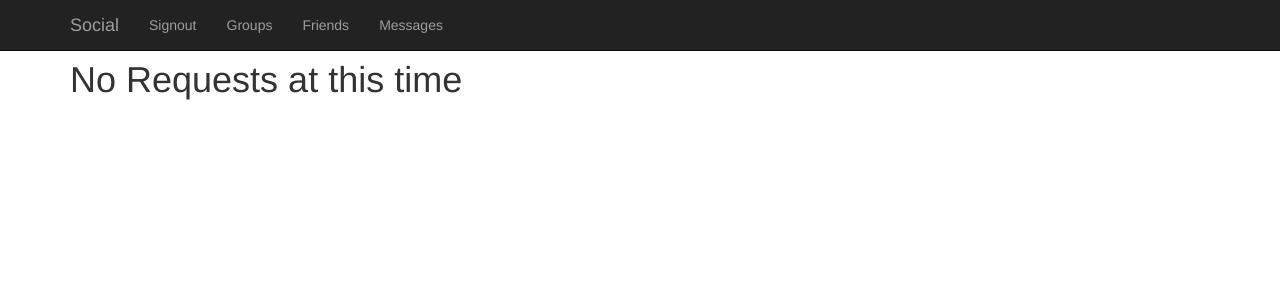
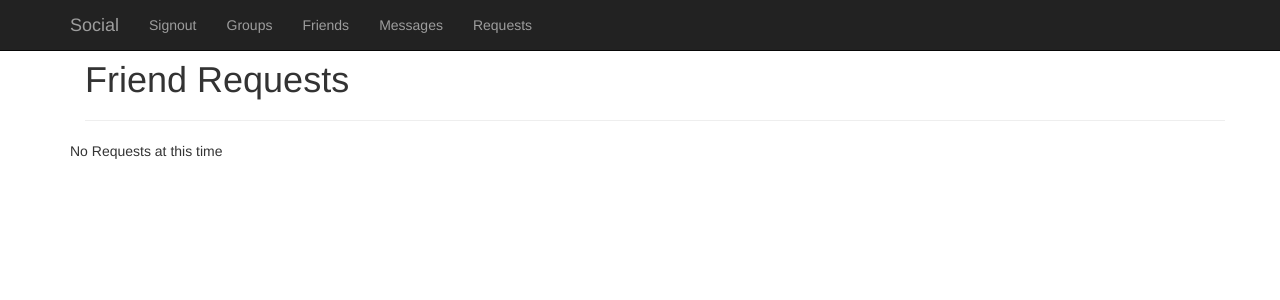
Before and after one commit to mattmac4241/flaskSocial, a Flask app: page /user/requests/ in a window 1280 px wide. Shown: the top 300 px of the page. Run offline with Flask 2, Linux system fonts and the light colour scheme; the visitor is signed in with stand-in values (Sample User, id 1); data comes from the database, SQL or seed files in the repository; data that the repository does not hold is empty; some libraries are stand-ins or nearby versions.

Commit message:
fixed delete friend

```diff
--- a/app/models.py
+++ b/app/models.py
@@ -1,5 +1,9 @@
 from app import db,app
 import datetime
+
+
+
+
 
 association_table = db.Table('association_table',
     db.Column('user_id', db.Integer, db.ForeignKey('posts.id')),
@@ -62,6 +66,7 @@ class User(db.Model):
 		if user in self.friends:
 			self.friends.remove(user)
 			user.friends.remove(self)
+			db.session.commit()
 			return self
 
 	def is_friend(self,user):
--- a/app/templates/base.html
+++ b/app/templates/base.html
@@ -38,7 +38,7 @@
               <li><a href="{{url_for('groups.groups') }}">Groups</a></li>
               <li><a href="{{url_for('users.friends') }}">Friends</a></li>
               <li><a href="{{url_for('messages.messages')}}">Messages</a><li>
-
+              <li><a href="{{url_for('users.requests')}}">Requests</a></li>
             {% endif %}
           </ul>
           {% if session.logged_in %}
--- a/app/templates/requests.html
+++ b/app/templates/requests.html
@@ -2,14 +2,20 @@
 
 {%block content%}
 <div class="container">
+	<h1>Friend Requests</h1>
+	<hr>
     <div class="row">
         <div class="name">
         	{%if len > 0%}
-	        	{%for user in users_from%}
-	            <h1>{{user.user_name}}</h1>
+	        	{%for req,user in users_from%}
+	        	<a href="/user/{{user.id}}/">{{user.user_name}}</a>
+	        	&nbsp;&nbsp;&nbsp;&nbsp;&nbsp;&nbsp;&nbsp;&nbsp;&nbsp;&nbsp;&nbsp;&nbsp;&nbsp;&nbsp;&nbsp;&nbsp;&nbsp;&nbsp;&nbsp;&nbsp;
+	        	<a href="/user/requests/{{req.id}}/accept/">Accept Request<i class="glyphicon glyphicon-plus"></i>
+	        	&nbsp;&nbsp;&nbsp;&nbsp;&nbsp;&nbsp;&nbsp;&nbsp;&nbsp;&nbsp;&nbsp;&nbsp;&nbsp;&nbsp;&nbsp;&nbsp;&nbsp;&nbsp;&nbsp;&nbsp;
+				<a href="/user/requests/{{req.id}}/reject/">Reject Request<i class="glyphicon glyphicon-remove"></i>
 	            {%endfor%}
 	        {%else%}
-	        	<h1>No Requests at this time</h1>
+	        	<p>No Requests at this time</p>
 	        {%endif%}
        	 </div>
         <div>
--- a/app/users/views.py
+++ b/app/users/views.py
@@ -66,6 +66,8 @@ def logout():
 def profile(user_id):
     user = get_object_or_404(User,User.id == user_id)
     user_profile = user.id == session['user_id']
+    u = User.query.get(session['user_id'])
+    friends = u in user.friends
     if request.method == 'POST':
         print request.form
         message = Message(
@@ -75,10 +77,10 @@ def profile(user_id):
             )
         db.session.add(message)
         db.session.commit()
-    return render_template('user.html',user=user,user_profile=user_profile)
+    return render_template('user.html',user=user,user_profile=user_profile,friends=friends)
 
 
-@users_blueprint.route('/user/<int:user_id>/add_friend/')
+@users_blueprint.route('/user/<int:user_id>/add_friend/',methods=['GET','POST'])
 @login_required
 def add_friend(user_id):
     check = FriendRequest.query.filter_by(user_sent_from = session['user_id'],user_sent_to = user_id).first() #get friend request
@@ -107,7 +109,7 @@ def requests():
     users_from = []
     for r in reqs:
         user = User.query.get(r.user_sent_from)
-        users_from.append(user)
+        users_from.append((r,user))
     l = len(users_from)
     return render_template('requests.html',users_from=users_from,len=l)
 
@@ -150,9 +152,9 @@ def delete_friend(user_id):
     if user.is_friend(friend):
         user.delete_friend(friend)
         flash('User removed from friends list')
-        return redirect(url_for('my_profile'))
+        return redirect(url_for('users.friends'))
     else:
-        return redirect(url_for('my_profile'))
+        return redirect(url_for('users.friends'))
 
 @users_blueprint.route('/user/')
 @login_required
```
Also changed, not shown: app/templates/user.html (+7 -0 lines).
